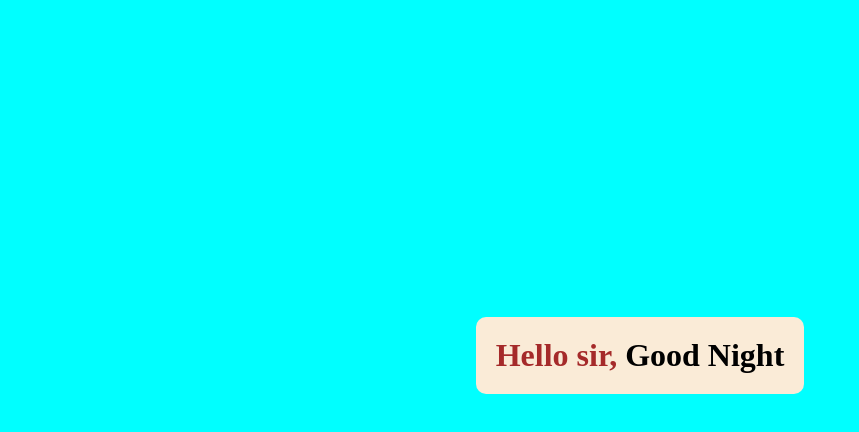
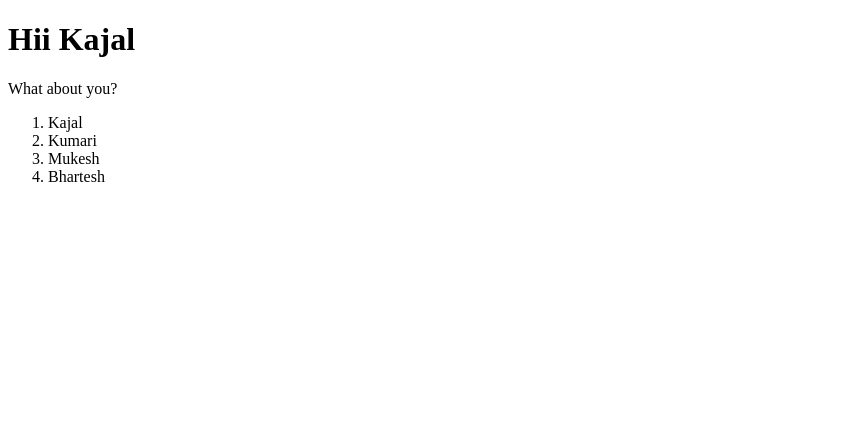
Before and after one commit to 0186CS191046/reactThapaTutorial, a React (Create React App) app: page / in a window 1280 px wide. Shown: the top 432 px of the page, without its empty margins (0-859 px from the left). Built offline with nearby package versions, Linux system fonts and the light colour scheme.

Commit message:
components

```diff
--- /dev/null
+++ b/src/App.js
@@ -0,0 +1,16 @@
+import React from "react";
+import Heading from "./Heading";
+import Para from "./Para";
+import List from "./List";
+
+function App(){
+    return (
+        <>
+        <Heading/>
+        <Para/>
+        <List/>
+        </>
+    )
+}
+
+export default App;
--- /dev/null
+++ b/src/Heading.jsx
@@ -0,0 +1,7 @@
+import React from "react";
+
+function Heading(){
+    return <h1>Hii Kajal</h1>
+}
+
+export default Heading;
--- /dev/null
+++ b/src/List.jsx
@@ -0,0 +1,14 @@
+import React from "react";
+
+function List(){
+    return(
+        <ol>
+            <li>Kajal</li>
+        <li>Kumari</li>
+        <li>Mukesh</li>
+        <li>Bhartesh</li>
+        </ol>
+    )
+}
+
+export default List;
--- /dev/null
+++ b/src/Para.jsx
@@ -0,0 +1,7 @@
+import React from "react";
+
+function Para(){
+    return <p>What about you?</p>
+}
+
+export default Para;
--- a/src/index.js
+++ b/src/index.js
@@ -1,27 +1,7 @@
 import React from 'react'
 import {createRoot} from 'react-dom/client'
-import './index.css'
-
-let currDate = new Date(2024,5,29,24)
-currDate = currDate.getHours()
-let cssStyle = {}
-let greeting = ''
-
-if (currDate>=1 && currDate <12){
-greeting = "Good Morning"
-cssStyle.color = 'green'
-}else if(currDate >=12 && currDate< 19){
-    greeting = "Good Afternoon"
-    cssStyle.color = 'orange'
-}else{
-    greeting = "Good Night"
-    cssStyle.color = 'black'
-}
+import App from './App'
 
 createRoot(document.getElementById('root')).render(
- <>
- <div>
- <h1 class = "heading" >Hello sir, <span style={cssStyle}>{greeting}</span></h1>
- </div>
- </>
+    <App/>
 )
```
